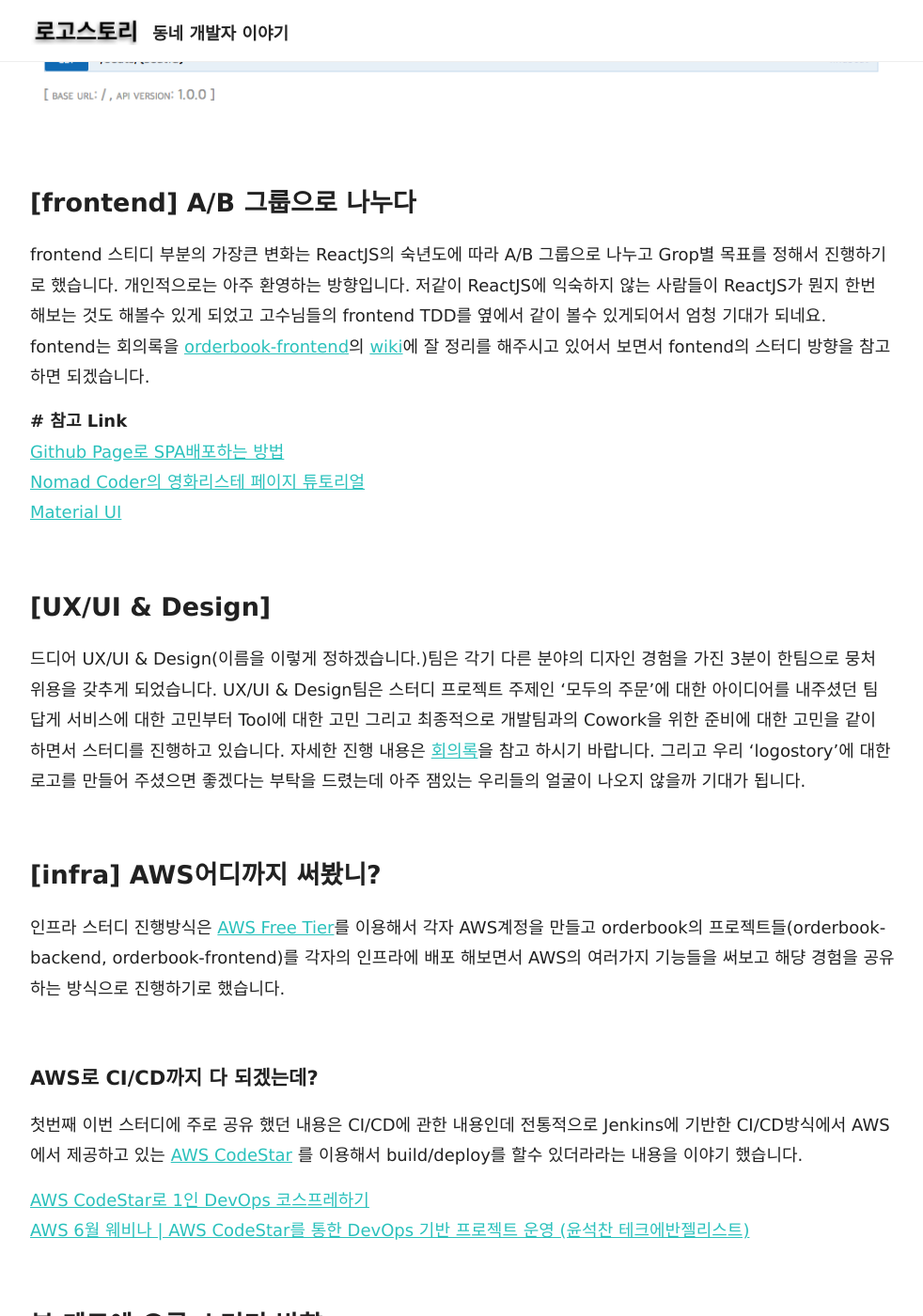
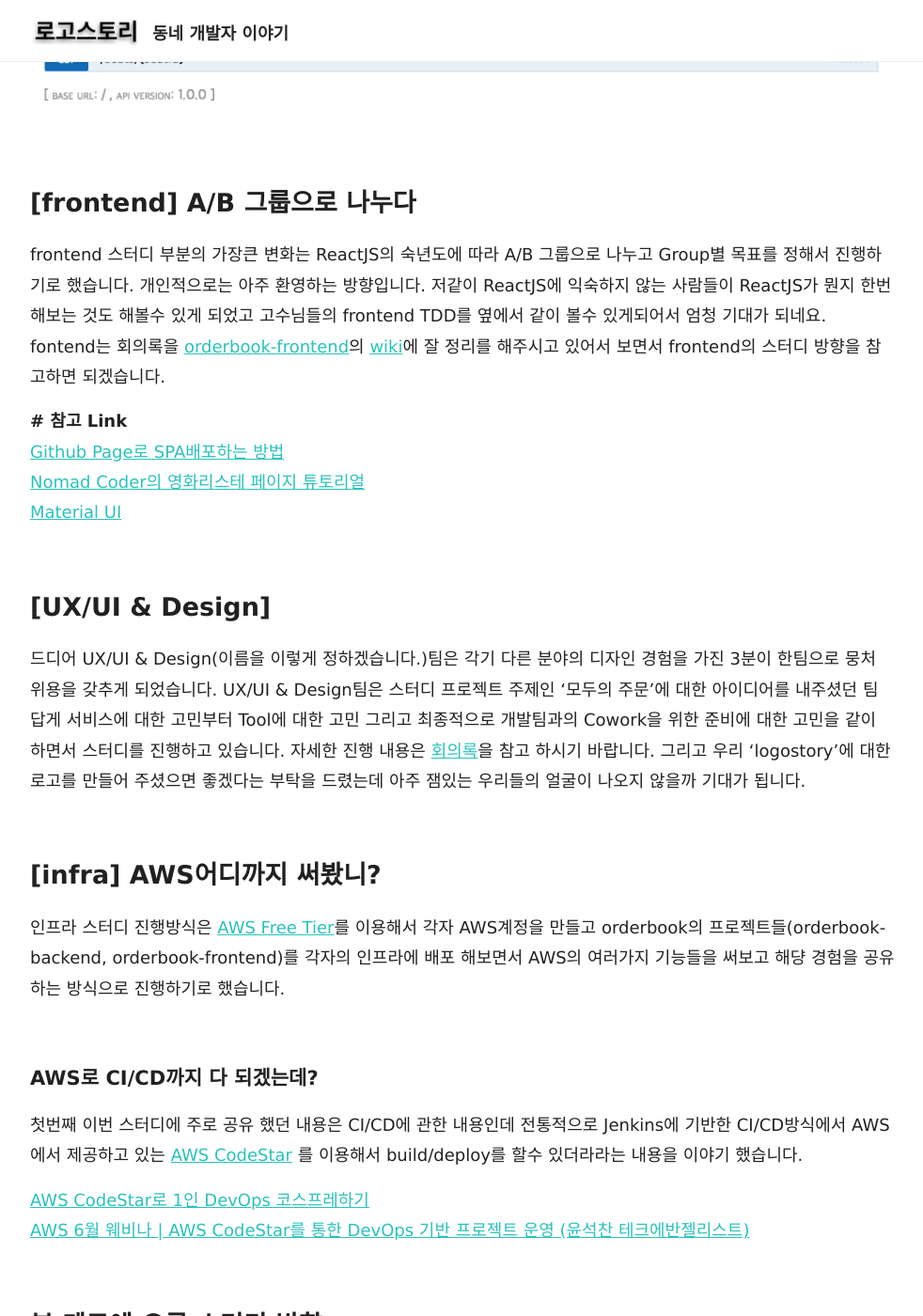
Before and after one commit to logostory/logostory.github.io, a Jekyll site: the page built from _posts/2018-11-18-3rd-meetup.md, in a window 1280 px wide and 1400 px high, scrolled down 3702 px. Shown: the whole window at 94% size, without its empty margins (148-1130 px from the left). Built offline with Jekyll 4.4.1, drawn with Linux system fonts in a browser that asks for light colours; some of the changed text lies outside the part shown.

Commit message:
update for bug font

```diff
--- a/_posts/2018-11-18-3rd-meetup.md
+++ b/_posts/2018-11-18-3rd-meetup.md
@@ -64,7 +64,7 @@
 ![Alt text](/assets/img/11-18/swagger.png)
 
 ## [frontend] A/B 그룹으로 나누다
-frontend 스티디 부분의 가장큰 변화는 ReactJS의 숙년도에 따라 A/B 그룹으로 나누고 Grop별 목표를 정해서 진행하기로 했습니다. 개인적으로는 아주 환영하는 방향입니다. 저같이 ReactJS에 익숙하지 않는 사람들이 ReactJS가 뭔지 한번 해보는 것도 해볼수 있게 되었고 고수님들의 frontend TDD를 옆에서 같이 볼수 있게되어서 엄청 기대가 되네요. fontend는 회의록을 [orderbook-frontend](https://github.com/logostory/orderbook-frontend)의 [wiki](https://github.com/logostory/orderbook-frontend/wiki/%ED%9A%8C%EC%9D%98%EB%A1%9D-3%EC%A3%BC%EC%B0%A8)에 잘 정리를 해주시고 있어서 보면서 fontend의 스터디 방향을 참고하면 되겠습니다.
+frontend 스터디 부분의 가장큰 변화는 ReactJS의 숙년도에 따라 A/B 그룹으로 나누고 Group별 목표를 정해서 진행하기로 했습니다. 개인적으로는 아주 환영하는 방향입니다. 저같이 ReactJS에 익숙하지 않는 사람들이 ReactJS가 뭔지 한번 해보는 것도 해볼수 있게 되었고 고수님들의 frontend TDD를 옆에서 같이 볼수 있게되어서 엄청 기대가 되네요. fontend는 회의록을 [orderbook-frontend](https://github.com/logostory/orderbook-frontend)의 [wiki](https://github.com/logostory/orderbook-frontend/wiki/%ED%9A%8C%EC%9D%98%EB%A1%9D-3%EC%A3%BC%EC%B0%A8)에 잘 정리를 해주시고 있어서 보면서 frontend의 스터디 방향을 참고하면 되겠습니다.
 
 <b> # 참고 Link </b><br>
 [Github Page로 SPA배포하는 방법](https://github.com/sujinleeme/spa-github-pages-ko) <br>
@@ -87,7 +87,7 @@
 
 ## 본 궤도에 오른 스터디 방향
 이제 각 부분별로 본격적으로 스터디가 진행되기 시작을 했습니다. 이제 스터디 멤버 수가 평균 16~20분 사이정도 될거 같고 각 부분들이 Deep하게 스터디를 진행하고 있어서 늘 스터디 처음에 모여서 새로오신 분을 소개하고 우리 스터디 방향을 소개했던 일든은 이제 최소화 하고 각각의 파트의 스터디에 집중하는 방식으로 진행해도 될듯하네요
-
+S
 1. <b> 스터디 시작시간 10:00 -> 10:30 </b>
     - 우리 스터디 장소인 투섬플레이스가 10:00에 오픈을 하는데 15명 정도의 사람이 오픈하자마자 주문을 쏟아내면서 결국은 주문한 음료가 다 나온 30분정도 후에 스터디를 시작할수 있는 상황이어서 스터디 시작시간을 30분 뒤로 미루도록 하겠습니다.
 2. <b>다 같이 모이는건 새로 오신 분이 계실때만</b>
```
Also changed, not shown: 5 other files.
